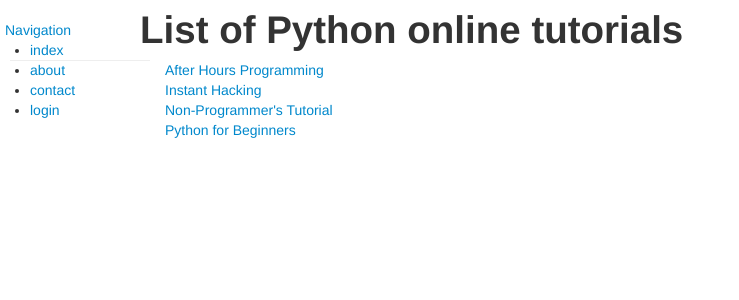
After one commit to anaerobeth/dev-python-project, a Flask app: template group_app/templates/tutorial.html in a window 1280 px wide. The commit adds this page. Shown: the top 300 px of the page, without its empty margins (0-739 px from the left). Run offline with Flask 2, Linux system fonts and the light colour scheme; the template is opened without the code that fills it, so the values that code supplies are empty; some libraries are stand-ins or nearby versions.

Commit message:
Add tutorial and gallery

```diff
--- a/group_app/templates/index.html
+++ b/group_app/templates/index.html
@@ -1,6 +1,6 @@
 {% extends "base.html" %}
 {% block body %}
     <h1>Group Project</h1>
-    <p>This is Beth,s and Tracy's page</p>
+    <p>This is Beth's and Tracy's page</p>
     <p>Please login to use this app</p>
 {% endblock %}
--- /dev/null
+++ b/group_app/templates/tutorial.html
@@ -0,0 +1,10 @@
+{% extends "base.html" %}
+{% block body %}
+    <h1>List of Python online tutorials</h1>
+    <ul style="list-style:none">
+        <li><a href="http://www.afterhoursprogramming.com/tutorial/Python/Overview/"</a>After Hours Programming</li>
+        <li><a href="http://hetland.org/writing/instant-hacking.html"</a>Instant Hacking</li>
+        <li><a href="http://en.wikibooks.org/wiki/Non-Programmer's_Tutorial_for_Python_3.0"</a>Non-Programmer's Tutorial</li>
+        <li><a href="http://www.learnstreet.com/lessons/languages/python"</a>Python for Beginners</li>
+    </ul>
+{% endblock %}
--- /dev/null
+++ b/group_app/tutorial.py
@@ -0,0 +1,6 @@
+import flask, flask.views
+
+class Tutorial(flask.views.MethodView):
+    @utils.login_required
+    def get(self):
+        return flask.render_template('tutorial.html')
```
Also changed, not shown: group_app/templates/gallery.html (+8 -1 lines), group_app/static/img/pythonbk1.jpg (added), group_app/static/img/pythonbk2.jpg (added), group_app/static/img/pythonbk3.jpg (added), group_app/static/img/pythonbk4.jpg (added), group_app/static/img/pythonbk5.jpg (added), group_app/static/img/pythonbk6.jpg (added), group_app/static/img/pythonbk7.jpg (added), group_app/static/img/pythonbk8.jpg (added), 3 other files.
